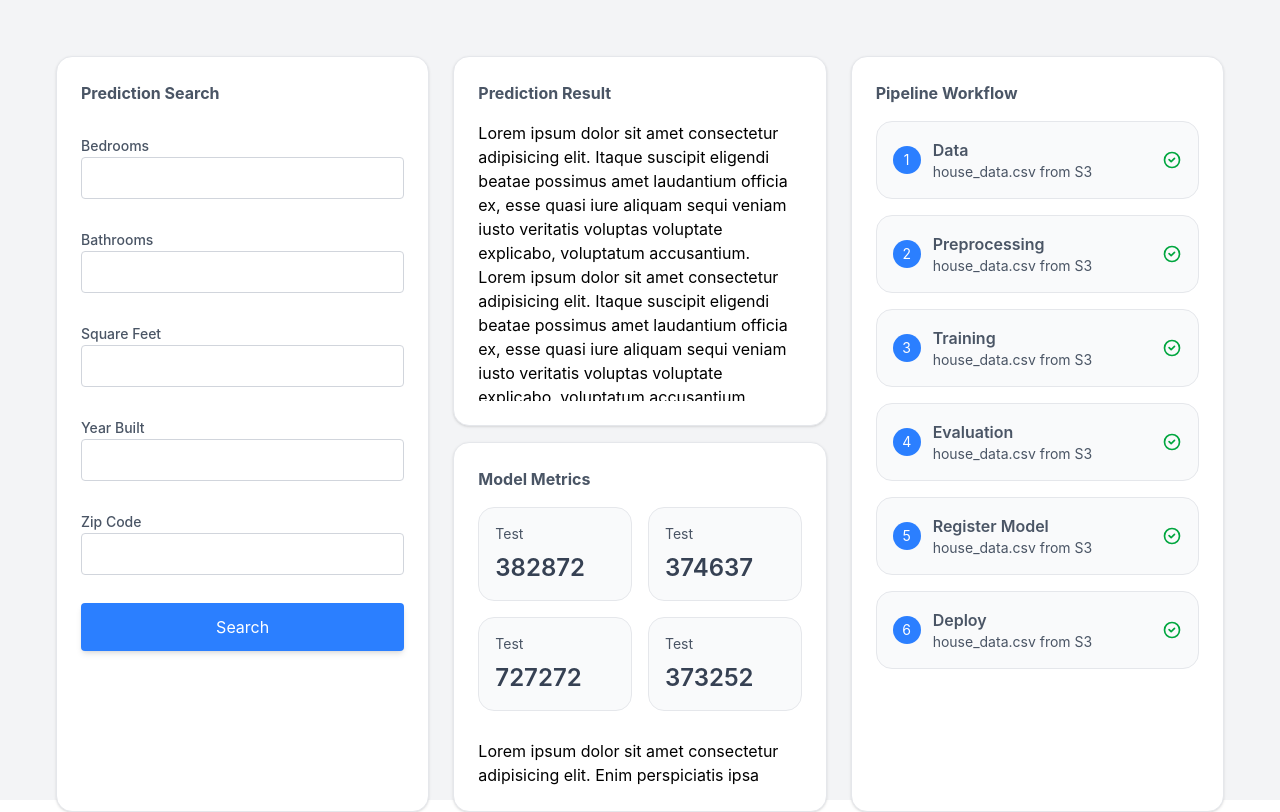
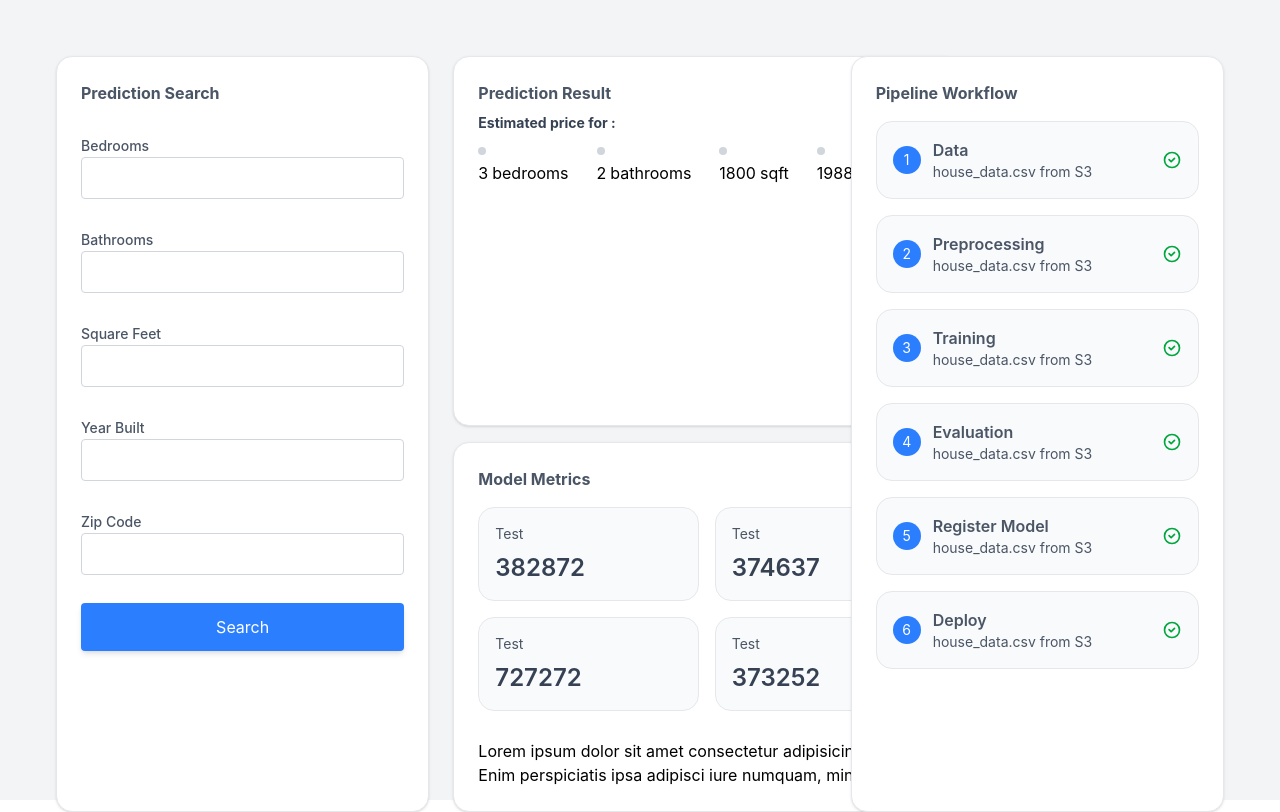
Before and after one commit to eobcre/ml-house-price, a React (Vite) app in the folder frontend/: page / in a window 1280 px wide. Built offline with nearby package versions, Linux system fonts and the light colour scheme.

Commit message:
refactor: improve ui structure for better data input

```diff
--- a/frontend/src/sections/PredictionResult.tsx
+++ b/frontend/src/sections/PredictionResult.tsx
@@ -1,22 +1,41 @@
 type PredictionResultProps = {
   title: string;
+  result: number | null;
 };
 
-const PredictionResult = ({ title }: PredictionResultProps) => {
+const inputValue = [
+  { id: 1, value: 3, default: "bedrooms" },
+  { id: 2, value: 2, default: "bathrooms" },
+  { id: 3, value: 1800, default: "sqft" },
+  { id: 4, value: 1988 },
+  { id: 5, value: 15009 },
+];
+
+const PredictionResult = ({ title, result }: PredictionResultProps) => {
   return (
-    <div className="flex flex-col lg:h-80">
-      <h1 className="text-gray-600 font-bold mb-2">{title}</h1>
-      <div className="lg:overflow-y-auto py-2">
-        <p className="lg:overflow-scroll">
-          Lorem ipsum dolor sit amet consectetur adipisicing elit. Itaque suscipit eligendi beatae possimus amet laudantium officia ex, esse quasi iure aliquam sequi veniam iusto veritatis voluptas
-          voluptate explicabo, voluptatum accusantium. Lorem ipsum dolor sit amet consectetur adipisicing elit. Itaque suscipit eligendi beatae possimus amet laudantium officia ex, esse quasi iure
-          aliquam sequi veniam iusto veritatis voluptas voluptate explicabo, voluptatum accusantium. Lorem ipsum dolor sit amet consectetur adipisicing elit. Itaque suscipit eligendi beatae possimus
-          amet laudantium officia ex, esse quasi iure aliquam sequi veniam iusto veritatis voluptas voluptate explicabo, voluptatum accusantium. Lorem ipsum dolor sit amet consectetur adipisicing
-          elit. Itaque suscipit eligendi beatae possimus amet laudantium officia ex, esse quasi iure aliquam sequi veniam iusto veritatis voluptas voluptate explicabo, voluptatum accusantium. Lorem
-          ipsum dolor sit amet consectetur adipisicing elit. Itaque suscipit eligendi beatae possimus amet laudantium officia ex, esse quasi iure aliquam sequi veniam iusto veritatis voluptas
-          voluptate explicabo, voluptatum accusantium. Lorem ipsum dolor sit amet consectetur adipisicing elit. Itaque suscipit eligendi beatae possimus amet laudantium officia ex, esse quasi iure
-          aliquam sequi veniam iusto veritatis voluptas voluptate explicabo, voluptatum accusantium.
-        </p>
+    <div className="flex flex-col gap-8 h-full">
+      {/* prediction result section */}
+      <div className="flex flex-col gap-2">
+        <h1 className="text-gray-600 font-bold">{title}</h1>
+        {/* estimated price for section */}
+        {result !== null ? (
+          <div className="flex flex-col gap-1">
+            <h1 className="text-gray-700 text-sm font-bold">Estimated price for :</h1>
+            <div className="flex gap-7">
+              {inputValue.map((input) => (
+                <div key={input.id}>
+                  <p>
+                    <span className="inline-block bg-gray-300 rounded-full mr-1.5 w-2 h-2"></span>
+                    <span className="mr-1">{input.value}</span>
+                    <span>{input.default}</span>
+                  </p>
+                </div>
+              ))}
+            </div>
+          </div>
+        ) : (
+          <p className="text-gray-400 italic">Enter inputs to generate a price prediction.</p>
+        )}
       </div>
     </div>
   );
```
